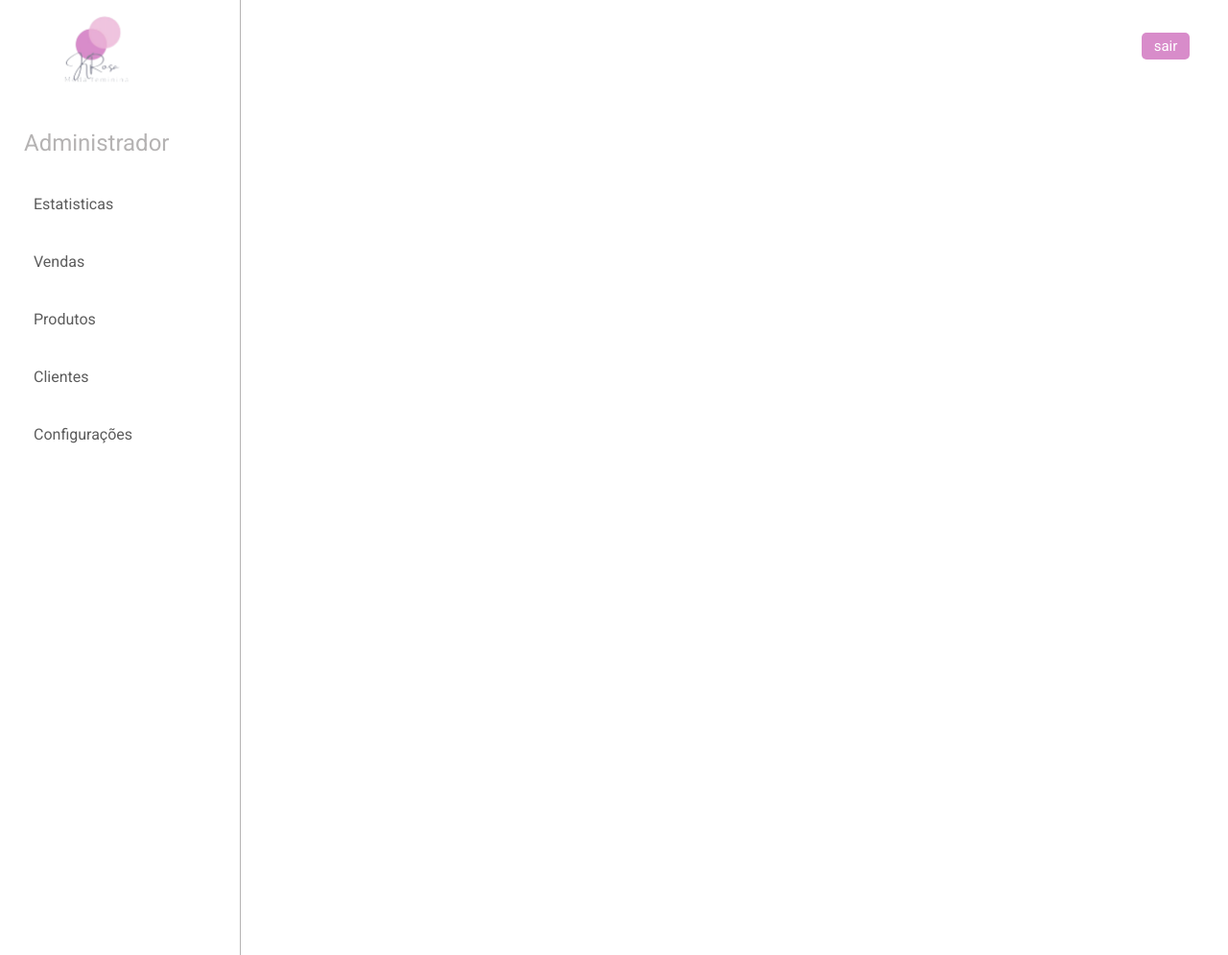
After one commit to IsraelNunes/krosa, a Node server app: template app/views/adicionarProduto.html in a window 1280 px wide. The commit adds this page. Shown: the whole page at 96% size. Run offline with Node 20, Linux system fonts and the light colour scheme; the template is opened without the code that fills it, so the values that code supplies are empty; some libraries are stand-ins or nearby versions.

Commit message:
Finished the HTML and CSS of sidebar.

```diff
--- /dev/null
+++ b/app/views/adicionarProduto.html
@@ -0,0 +1,41 @@
+<!DOCTYPE html>
+<html lang="pt-br">
+
+    <head>
+        <meta charset="UTF-8">
+        <meta name="viewport" content="width=device-width, initial-scale=1.0">
+        <title>Cadastrar novos produtos | Krosa</title>
+        <link rel="stylesheet" href="css/estilo.css">
+    </head>
+
+    <body>
+        <!-- Header Start -->
+        <header>
+            <div class="left">
+                <img src="img/logoKrosa.png" alt="">
+             </div>
+
+             <div class="right">
+                 <a href="#" class="sair">sair</a>
+             </div>
+        </header>
+        <!-- Header End -->
+
+        <!-- Sidebar Start -->
+        <div class="sidebar">
+            <h2>Administrador</h2>
+
+            <a href=""><ion-icon name="bar-chart-outline"></ion-icon>Estatisticas</a>
+            <a href=""><ion-icon name="cash-outline"></ion-icon>Vendas</a>
+            <a href=""><ion-icon name="pricetags-outline"></ion-icon>Produtos</a>
+            <a href=""><ion-icon name="people-outline"></ion-icon>Clientes</a>
+            <a href=""><ion-icon name="settings-outline"></ion-icon>Configurações</a>
+        </div>
+        <!-- Sidebar End -->
+
+        <!-- Script de Icons do ionicons -->
+        <script type="modulre" src="https://unpkg.com/ionicons@5.5.2/dist/ionicons/ionicons.esm.js"></script>
+        <script nomodule src="https://unpkg.com/ionicons@5.5.2/dist/ionicons/ionicons.js"></script>
+    </body>
+
+</html>
--- /dev/null
+++ b/app/views/css/estilo.css
@@ -0,0 +1,89 @@
+@import url('https://fonts.googleapis.com/css2?family=Roboto:wght@100;400&display=swap');
+
+* {
+    margin: 0;
+    padding: 0;
+    font-family: 'Roboto', sans-serif;
+}
+
+/* ***** Header Start ***** */
+
+header {
+    position: fixed;
+    background: #fff;
+    margin-top: -10px;
+    width: 100%;
+    height: 115px;
+}
+
+.left img {
+    margin: 0;
+    width: 125px;
+    height: 125px;
+    margin-left: 40px;
+    padding-right: 85px;
+    border-right: 1px solid #B5B3B3;
+}
+
+.sair {
+    padding: 5px;
+    background: #D88CCA;
+    text-decoration: none;
+    float: right;
+    margin-top: -85px;
+    margin-right: 40px;
+    border-radius: 5px;
+    font-size: 15px;
+    color: #fff;
+    transform: 0.5s;
+    width: 40px;
+    text-align: center;
+}
+
+.sair:hover {
+    background: rgb(209, 54, 186);
+}
+
+/* ***** Header End ***** */
+
+/* ***** Sidebar Start ***** */
+
+.sidebar {
+    position: fixed;
+    width: 250px;
+    height: 100%;
+    margin-top: 105px;
+    padding-top: 30px;
+    left: 0;
+    background: #fff;
+    border-right: 1px solid #B5B3B3;
+}
+
+.sidebar h2 {
+    padding-left: 25px;
+    color: #B5B3B3;
+    font-size: 24px;
+    font-weight: 400;
+    margin-bottom: 20px;
+}
+
+.sidebar a {
+    color: #5C5C5C;
+    display: block;
+    width: 100%;
+    line-height: 60px;
+    text-decoration: none;
+    padding-left: 25px;
+    box-sizing: border-box;
+}
+
+.sidebar a:hover {
+    color: #fff;
+    background: rgb(255, 99, 232);
+}
+
+.sidebar ion-icon {
+    padding-right: 10px;
+}
+
+/* ***** Sidebar End ***** */
--- a/app/views/index.html
+++ b/app/views/index.html
@@ -3,7 +3,7 @@
 <head>
 	<meta charset="utf-8">
 	<meta name="viewport" content="width=device-width, initial-scale=1">
-	<title>Pagina Inicial</title>
+	<title>Pagina inicial</title>
 </head>
 <body>
     <h1>Adicionar produto</h1>
```
Also changed, not shown: app/views/img/logoKrosa.png (added).
